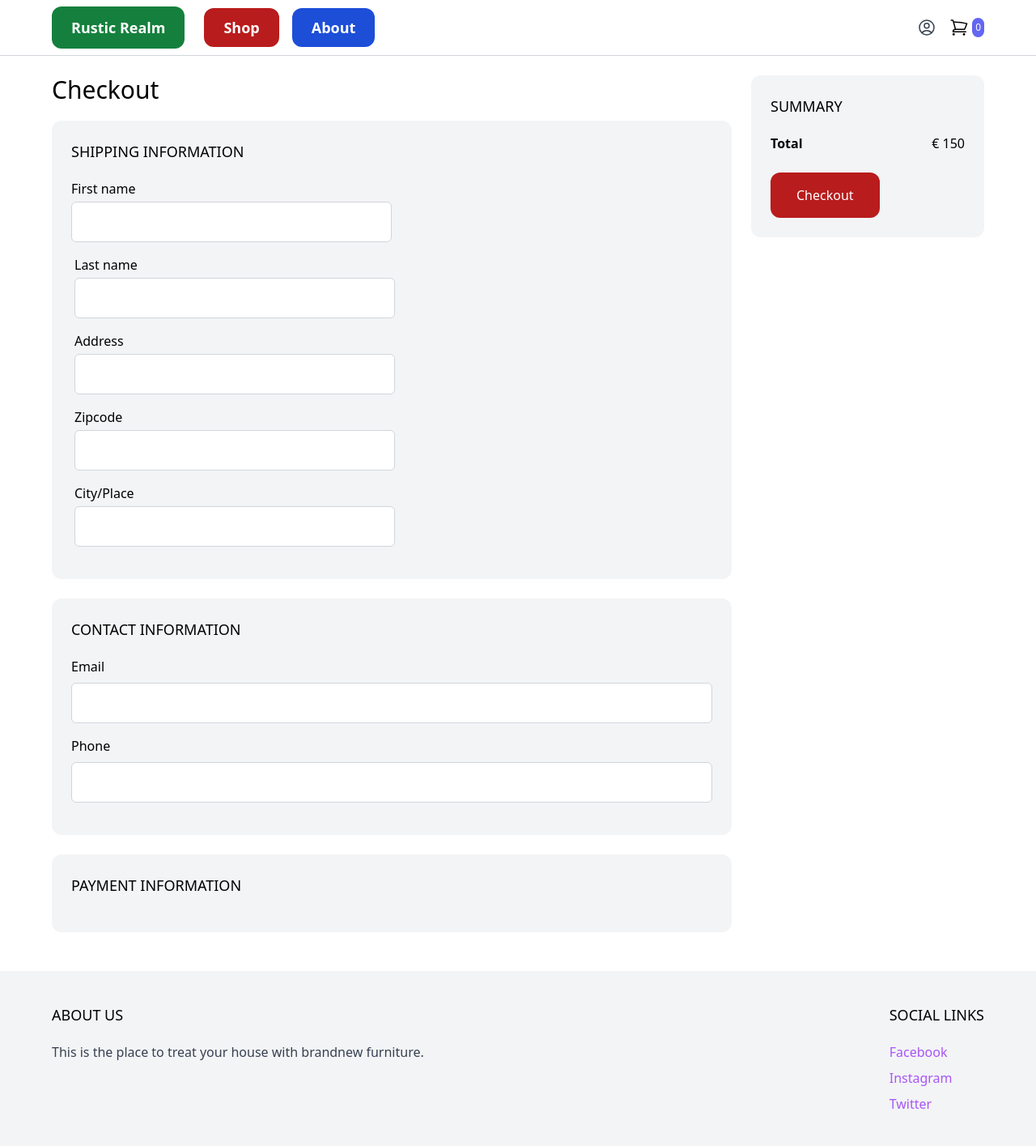
After one commit to DCchauhan07/X22205284-Devs-Final-Project, a Django app: page /cart/checkout in a window 1280 px wide. The commit adds this page. Shown: the whole page at 81% size. Run offline with Django 3.2, Linux system fonts and the light colour scheme; some libraries are stand-ins or nearby versions.

Commit message:
Cart created for the website

```diff
--- a/Stark/settings.py
+++ b/Stark/settings.py
@@ -26,6 +26,9 @@ SECRET_KEY = 'ae%2%!kdtnrtv26!63wuy&h$w9esjsa1x&4o9-2^me8f05)56m'
 DEBUG = True
 
 ALLOWED_HOSTS = ["*"]
+
+LOGOUT_REDIRECT_URL = '/'
+LOGIN_REDIRECT_URL = '/'
 
 SESSION_COOKIE_AGE = 86400
 CART_SESSION_ID = 'cart'
--- a/Stark/urls.py
+++ b/Stark/urls.py
@@ -16,11 +16,12 @@ Including another URLconf
 from django.contrib import admin
 from django.urls import path
 from django.conf import settings
+from django.contrib.auth import views
 from django.conf.urls.static import static
 
-from cart.views import add_to_cart
+from cart.views import add_to_cart, cart, checkout
 from product.views import product
-from core.views import frontpage, shop, signup, login
+from core.views import frontpage, shop, signup
 
 urlpatterns = [
     path('', frontpage, name='frontpage'),
@@ -28,6 +29,9 @@ urlpatterns = [
     path('add_to_cart/<int:product_id>/', add_to_cart, name='add_to_cart'),
     path('shop/<slug:slug>/', product, name='product'),
     path('admin/', admin.site.urls),
+    path('cart/', cart, name='cart'),
+    path('cart/checkout', checkout, name='checkout'),
     path('signup/', signup, name='signup'),
-    path('login/', login, name='login'),
+    path('logout/', views.LogoutView.as_view(), name='logout'),
+    path('login/', views.LoginView.as_view(template_name='core/login.html'), name='login')
 ] + static(settings.MEDIA_URL, document_root=settings.MEDIA_ROOT)
--- /dev/null
+++ b/cart/templates/cart/checkout.html
@@ -0,0 +1,67 @@
+{% extends 'core/base.html'%}
+
+{% block content%}
+<div class="max-w-6xl mx-auto flex flex-wrap items-start py-6 px-6 xl:px-0">
+    <div class="w-full lg:w-3/4">
+        <h1 class="mb-5 text-3xl">Checkout</h1>
+
+        <div class="w-full pr-6">
+            <div class="mb-6 p-6 bg-gray-100 rounded-xl">
+                <h2 class="mb-5 uppercase text-lg">Shipping information</h2>
+
+                <div class="flex flex-wrap lg:space-x-1">
+                        <div class="w-full lg:w-1/2 mb-4">
+                        <label class="block mb-1">First name</label>
+                        <input type="text" class="w-full py-3 rounded-md border border-gray-300">
+                    </div>
+                    <div class="w-full lg:w-1/2 mb-4">
+                        <label class="block mb-1">Last name</label>
+                        <input type="text" class="w-full py-3 rounded-md border border-gray-300">
+                    </div>
+                    <div class="w-full lg:w-1/2 mb-4">
+                        <label class="block mb-1">Address</label>
+                        <input type="text" class="w-full py-3 rounded-md border border-gray-300">
+                    </div>
+                    <div class="w-full lg:w-1/2 mb-4">
+                        <label class="block mb-1">Zipcode</label>
+                        <input type="text" class="w-full py-3 rounded-md border border-gray-300">
+                    </div>
+                    <div class="w-full lg:w-1/2 mb-4">
+                        <label class="block mb-1">City/Place</label>
+                        <input type="text" class="w-full py-3 rounded-md border border-gray-300">
+                    </div>
+                </div>
+            </div>
+
+            <div class="mb-6 p-6 bg-gray-100 rounded-xl">
+                <h2 class="mb-5 uppercase text-lg">Contact information</h2>
+
+                <div class="mb-4">
+                    <label class="block mb-2">Email</label>
+                    <input type="email" class="w-full py-3 rounded-md border border-gray-300">
+                </div>
+
+                <div class="mb-4">
+                    <label class="block mb-2">Phone</label>
+                    <input type="phone" class="w-full py-3 rounded-md border border-gray-300">
+                </div>
+            </div>
+
+            <div class="mb-6 p-6 bg-gray-100 rounded-xl">
+                <h2 class="mb-5 uppercase text-lg">Payment information</h2>
+            </div>
+        </div>
+    </div>
+
+    <div class="summary w-full lg:w-1/4 p-6 bg-gray-100 rounded-xl mt-6 lg:mt-0 lg:ml-auto lg:mr-0">
+        <h2 class="uppercase text-lg mb-5">Summary</h2>
+
+        <div class="mb-6 flex justify-between">
+            <span class="font-semibold">Total</span>
+            <span>€ 150</span>
+        </div>
+
+        <a href="#" class="inline-block px-8 py-4 rounded-xl bg-red-700 hover:bg-red-700 text-white">Checkout</a>
+    </div>
+</div>
+{% endblock %}
--- a/cart/templates/cart/menu_cart.html
+++ b/cart/templates/cart/menu_cart.html
@@ -2,5 +2,6 @@
     <svg xmlns="http://www.w3.org/2000/svg" fill="none" viewBox="0 0 24 24" stroke-width="1.5" stroke="currentColor" class="w-6 h-6 mr-1">
         <path stroke-linecap="round" stroke-linejoin="round" d="M2.25 3h1.386c.51 0 .955.343 1.087.835l.383 1.437M7.5 14.25a3 3 0 0 0-3 3h15.75m-12.75-3h11.218c1.121-2.3 2.1-4.684 2.924-7.138a60.114 60.114 0 0 0-16.536-1.84M7.5 14.25 5.106 5.272M6 20.25a.75.75 0 1 1-1.5 0 .75.75 0 0 1 1.5 0Zm12.75 0a.75.75 0 1 1-1.5 0 .75.75 0 0 1 1.5 0Z" />
     </svg>
+
     <span class="p-1 bg-indigo-500 text-white text-xs rounded-full">{{ cart|length }}</span>
 </a>
--- a/cart/views.py
+++ b/cart/views.py
@@ -5,5 +5,10 @@ def add_to_cart(request, product_id):
     cart = Cart(request)
     cart.add(product_id)
 
+    return render(request, 'cart/menu_cart.html')
 
-    return render(request, 'cart/menu_cart.html')
+def cart(request):
+    return render(request, 'cart/cart.html')
+
+def checkout(request):
+    return render(request, 'cart/checkout.html')
--- a/core/templates/core/base.html
+++ b/core/templates/core/base.html
@@ -10,14 +10,14 @@
     <nav class="border-b border-gray-300">
         <div class="max-w-6xl mx-auto py-2 px-6 xl:px-0 flex items-center justify-between">
             <div class="menu-left flex items-center space-x-6">
-            <a href="#" class="text-2xl text-red-500 font-bold">Rustic Realm</a>
+                <a href="/" class="px-6 py-3 text-lg font-semibold bg-green-700 text-white rounded-xl hover:bg-green-700">Rustic Realm</a>
 
                 <ul class="flex items-center space-x-4">
                     <li>
-                    <a href="{% url 'shop' %}" class="text-2xl font-semibold">Shop</a>
+                        <a href="{% url 'shop' %}" class="px-6 py-3 text-lg font-semibold bg-red-700 text-white rounded-xl hover:bg-red-700">Shop</a>
                     </li>
                     <li>
-                    <a href="#" class="text-2xl font-semibold">About</a>
+                        <a href="#" class="px-6 py-3 text-lg font-semibold bg-blue-700 text-white rounded-xl hover:bg-blue-700">About</a>
                     </li>
                 </ul>
             </div>
@@ -30,12 +30,16 @@
                 </a>
 
                 {% include 'cart/menu_cart.html' %}
+
+                {% if request.user.is_authenticated %}
+                    <a href="{% url 'logout' %}" class="px-6 py-3 text-sm font-semibold bg-violet-700 text-white rounded-xl hover:bg-violet-700">Logout</a>
+                {% endif %}
             </div>
         </div>
     </nav>
 
     <main>
-        {% block content%}
+        {% block content %}
         {% endblock %}
     </main>
     <footer class="bg-gray-100">
--- a/product/templates/product/product.html
+++ b/product/templates/product/product.html
@@ -21,7 +21,7 @@
             href="#"
             class="mt-6 inline-block px-8 py-4 rounded-xl bg-purple-500 text-white hover:bg-purple-700"
             hx-get="{% url 'add_to_cart' product.id %}"
-            hx-targets="#menu-cart-button"
+            hx-target="#menu-cart-button"
             hx-swap="outerHTML"
         >
             Add to cart
```
Also changed, not shown: cart/templates/cart/cart.html (added, +66 -0 lines), core/forms.py (added, +12 -0 lines), core/templates/core/login.html (+14 -10 lines), core/templates/core/signup.html (+32 -9 lines), core/views.py (+24 -4 lines), db.sqlite3. Lines whose indentation alone changed are shown as unchanged.
